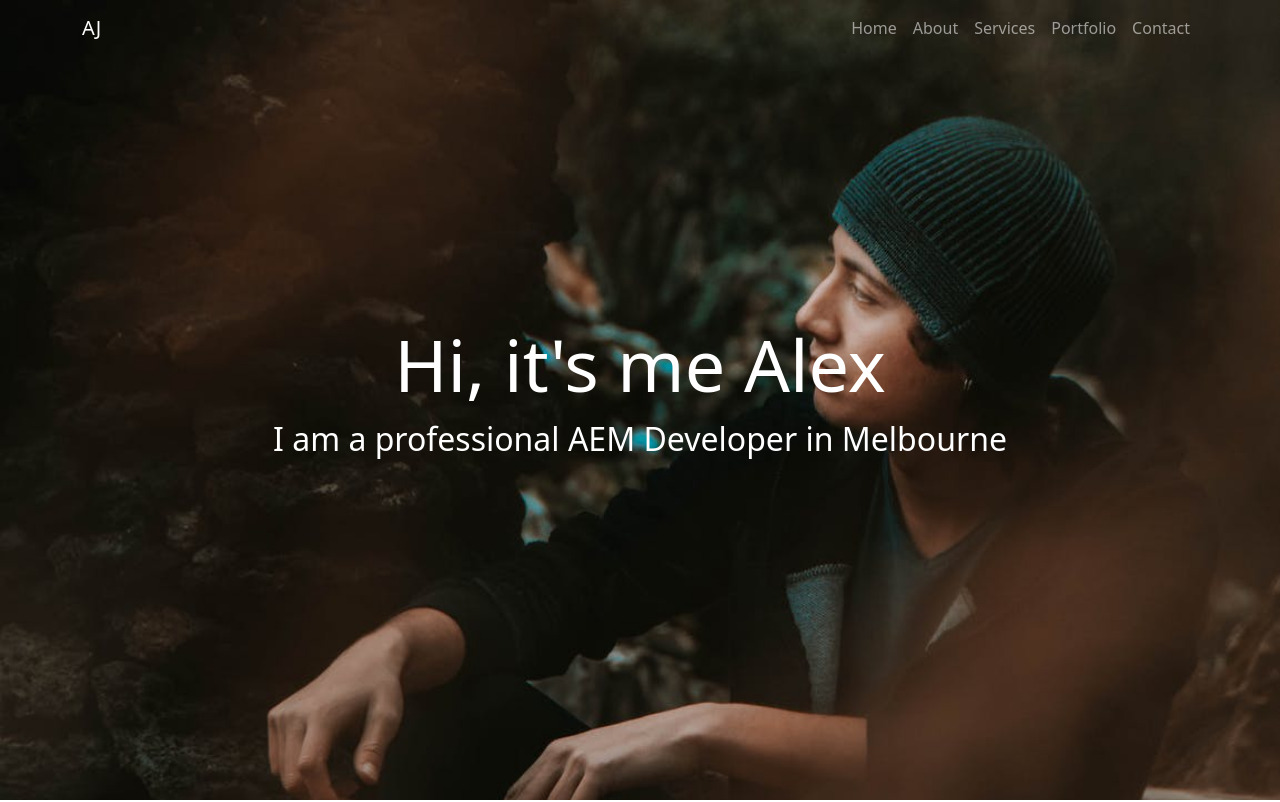
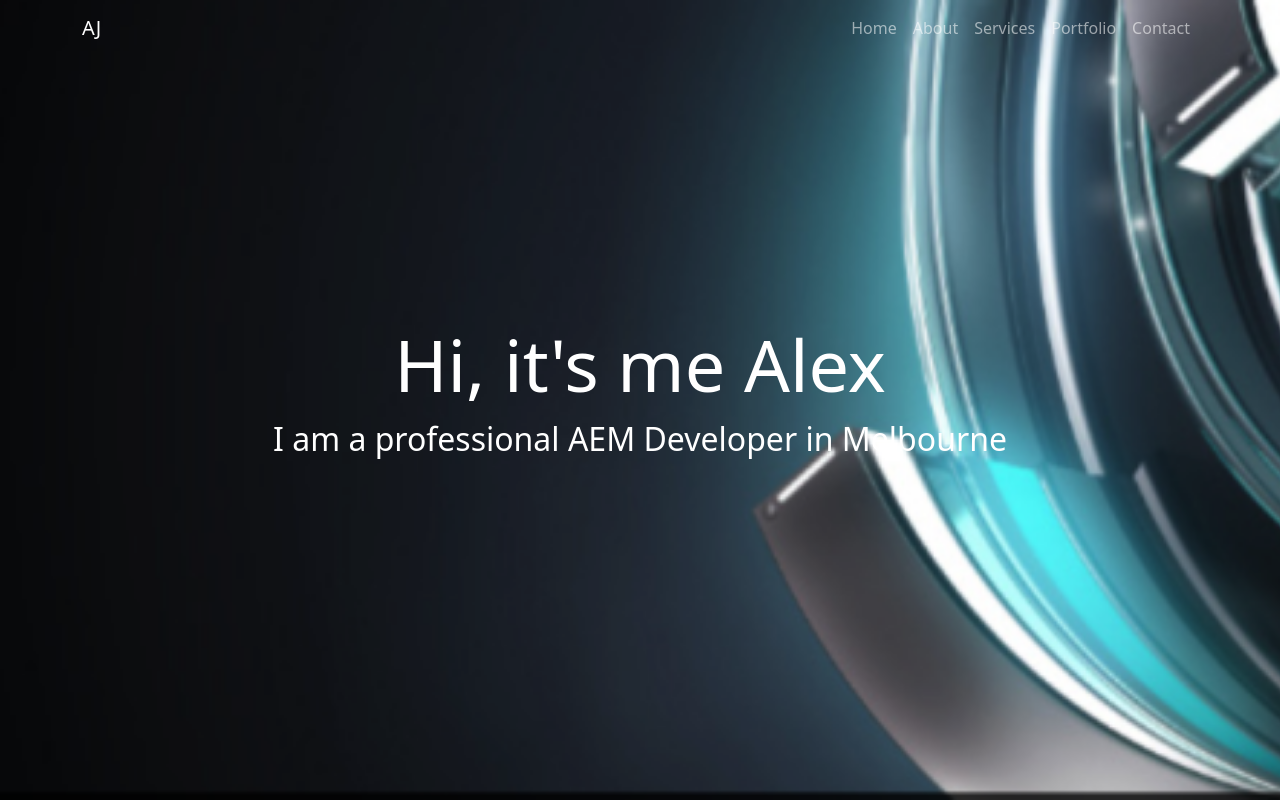
Before and after one commit to ajsteinhaus/ajsteinhaus.github.io, a plain HTML site: page index.html in a window 1280 px wide. Shown: the top 802 px of the page. Drawn offline with nearby package versions, Linux system fonts and the light colour scheme.

Commit message:
Added image

```diff
--- a/styles/main.css
+++ b/styles/main.css
@@ -6,7 +6,7 @@
 /* hero background image */
 .bgimage {
     height:100vh;
-    background: url('../images/heroImage.jpeg');
+    background: url('../images/heroImage.png');
     background-size:cover;
     position:relative;
 }
```
Also changed, not shown: images/heroImage.jpg (added), images/heroImage.png (added).
